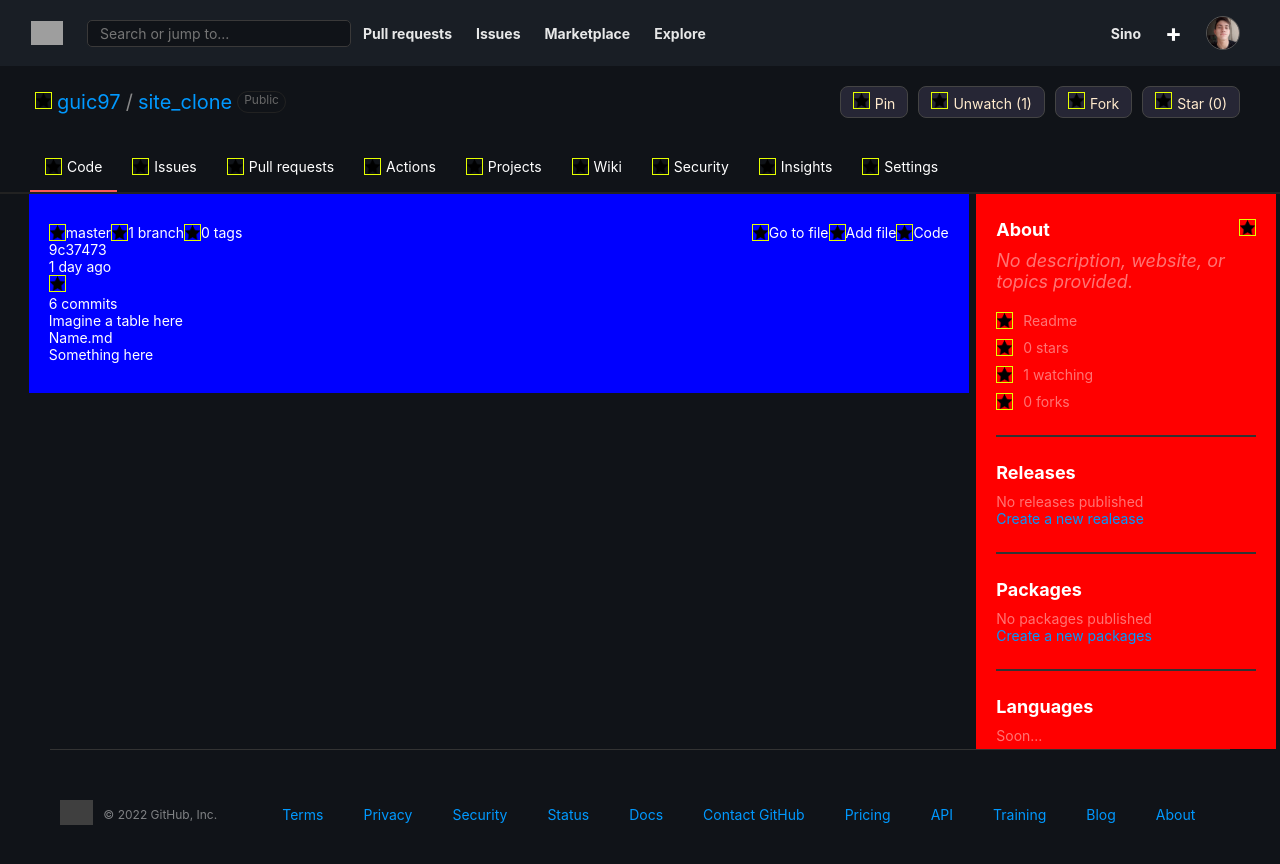
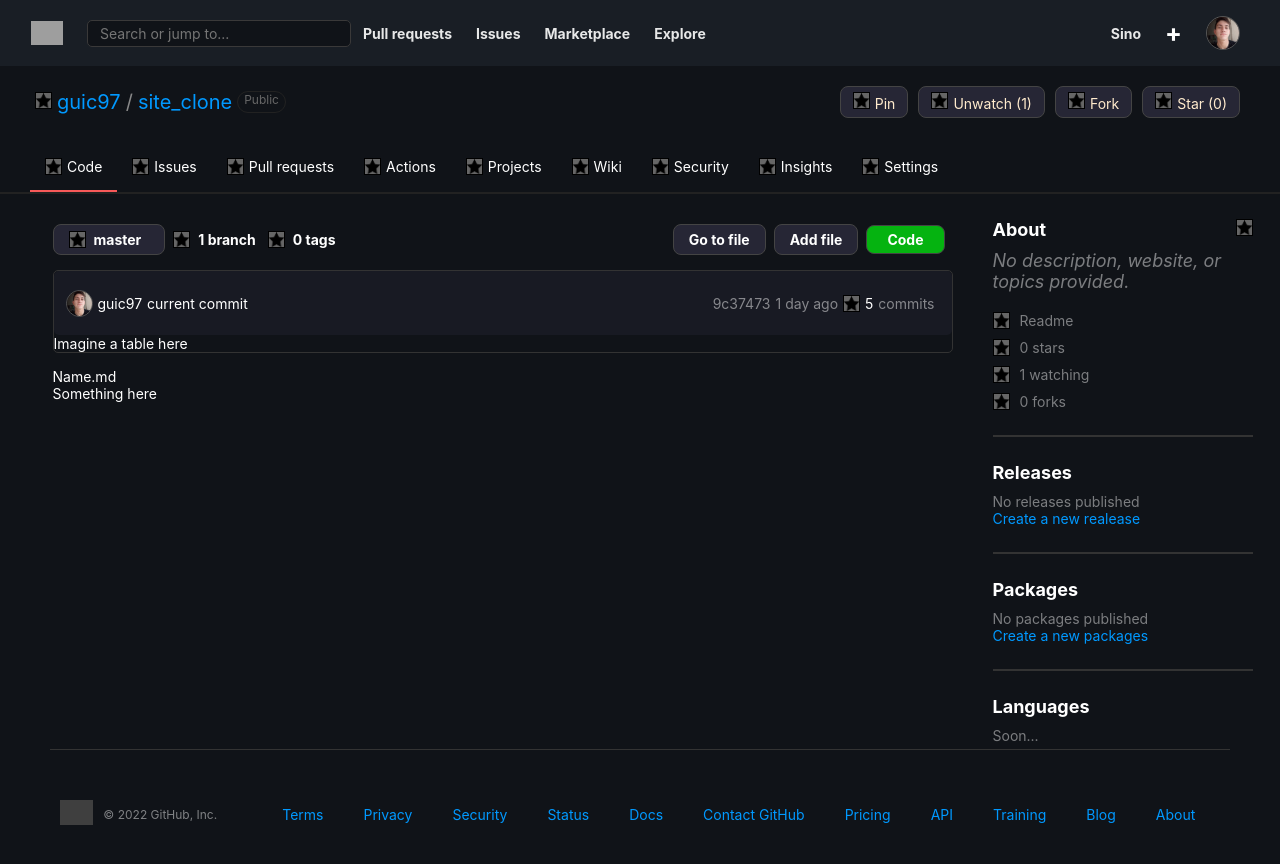
Before and after one commit to guic97/githubRepositoryClone, a Vue app: page / in a window 1280 px wide. Shown: the top 864 px of the page. Built offline with nearby package versions, Linux system fonts and the light colour scheme; grey boxes are pictures that could not be loaded.

Commit message:
fifth commit: section

```diff
--- a/src/App.vue
+++ b/src/App.vue
@@ -60,11 +60,12 @@
   }
   .sections{
     margin-left: 25px;
-    justify-content: space-around;
+    justify-content: center;
   }
   .img{
     width: 15px;
     height: 15px;
-    border: 1px solid rgb(229, 255, 0);
+    border: 1px solid rgb(0, 0, 0);
+    background-color: #666;
   }
 </style>
--- a/src/components/siteAside.vue
+++ b/src/components/siteAside.vue
@@ -64,7 +64,6 @@
     justify-content:flex-start;
     align-items: center;
     width: 300px;
-    background-color: red;
   }
   .spaceBetween{
     justify-content: space-between;
--- a/src/components/siteSection.vue
+++ b/src/components/siteSection.vue
@@ -3,49 +3,55 @@
     <section class="section">
       <div class="topButtons flexDisplayWrap">
         <div class="leftButtons flexDisplayWrap">
-            <div>
+          <div class="button">
             <div><img class='img' src="../assets/star.png"></div>
             <div><p>master</p></div>
           </div>
-            <div>
+          <div class="buttonTwo">
             <div><img class='img' src="../assets/star.png"></div>
-                <div><p>1 branch</p></div>
+            <h3>1 branch</h3>
           </div>
-            <div>
+          <div class="buttonTwo">
             <div><img class='img' src="../assets/star.png"></div>
-                <div><p>0 tags</p></div>
+            <h3>0 tags</h3>
           </div>
         </div>
         <div class="rightButtons flexDisplayWrap">
           <div class="button">
-                <img class="img" src="../assets/star.png" >
             <p>Go to file</p>
           </div>
           <div class="button">
-                <img class="img" src="../assets/star.png" >
             <p>Add file</p>
           </div>
-            <div class="button">
-                <img class="img" src="../assets/star.png" >
+          <div id='codeButton' class="button">
             <p>Code</p>
           </div>
         </div>
       </div>
       <div class="repository">
-        <div class="repositoryName">
-          <div class="leftContent">
-            <div></div>
+        <div class="repositoryName flexDisplayWrap">
+          <div class="leftContent flexDisplayWrap">
+            <div class="photoDiv flexDisplayWrap">
+              <a href="#" ><img src="../assets/foto.jpg"></a>
             </div>
-          <div class="rightContent">
+            <div>
+              <a href="#">guic97</a>
+            </div>
+            <div>
+              <a href="#">current commit</a>
+            </div>
+          </div>
+          <div class="rightContent flexDisplayWrap">
             <div>
               <p>9c37473</p>
             </div>
             <div>
               <p>1 day ago</p>
             </div>
-            <div>
-              <div><img class='img' src="../assets/star.png"></div>
-              <div><p>6 commits</p></div>
+            <div class="flexDisplayWrap">
+              <div><img class='img flexDisplayWrap' src="../assets/star.png"></div>
+              <div>5</div>
+              <p>commits</p>
             </div>
           </div>
         </div>
@@ -74,9 +80,11 @@
 <style scoped>
   .main{
     max-width: 1000px;
-    background-color: blue;
     align-items: center;
     justify-content: flex-start;
+  }
+  .flexDisplayWrap{
+    align-items: center;
   }
   section{
     padding: 30px 20px;
@@ -85,11 +93,80 @@
   .leftButtons div, .rightButtons div{
     display: flex;
     flex-wrap: wrap;
+    margin-right: 8px;
   }
-  .topButtons{
+  .leftButtons h3{
+    margin-right: 4px;
+  }
+  .topButtons, .topButtons div, .repositoryName {
     justify-content: space-between;
   }
-  .topButtons div{
-    justify-content: space-between;
+  .button{
+    background-color: rgb(38, 38, 53);
+    padding: 6px 15px;
+    border-radius: 8px;
+    color: blanchedalmond;
+    border: 1px solid #444;
+    font-weight: bold;
+  }
+  .button:hover{
+    background-color: rgb(56, 56, 77);
+    border-color: #888;
+  }
+  #codeButton{
+    background-color: rgba(0, 255, 13, 0.678);
+    padding: 5px 20px;
+  }
+  #codeButton:hover{
+    background-color: rgba(0, 255, 13, 0.733);
+  }
+  .buttonTwo div{
+    color:#888;
+  }
+  .buttonTwo img:hover{
+    background-color: rgb(0, 153, 255);
+  }
+  a img{
+    width: 25px;
+    border: 1px solid #555;
+    border-radius: 30px;
+  }
+  .repository{
+    background-color: rgb(16, 19, 24);
+    border: 1px solid #333;
+    margin: 15px 0;
+    border-radius: 5px;
+  }
+  .repositoryName{
+    border-radius: 5px;
+    padding: 15px 0;
+    background-color: rgba(38, 38, 53, 0.383);
+  }
+  .leftContent{
+    margin-left: 12px;
+    align-items:center;
+  }
+  .leftContent a{
+    text-decoration: none;
+  }
+  .leftContent a:hover, .rightContent p:hover, .buttonTwo h3:hover{
+    cursor: pointer;
+    color: rgb(0, 153, 255);
+  }
+
+  .leftContent a:hover, .rightContent p:hover{
+    text-decoration: underline;
+  }
+  .rightContent{
+    margin-right: 12px;
+  }
+  .rightContent p{
+    color: rgba(255, 255, 255, 0.479);
+  }
+  .leftContent div, .rightContent div{
+    margin-right: 5px;
+  }
+  .photoDiv{
+    margin-top: 4px;
   }
 </style>
```
Lines whose indentation alone changed are shown as unchanged.
